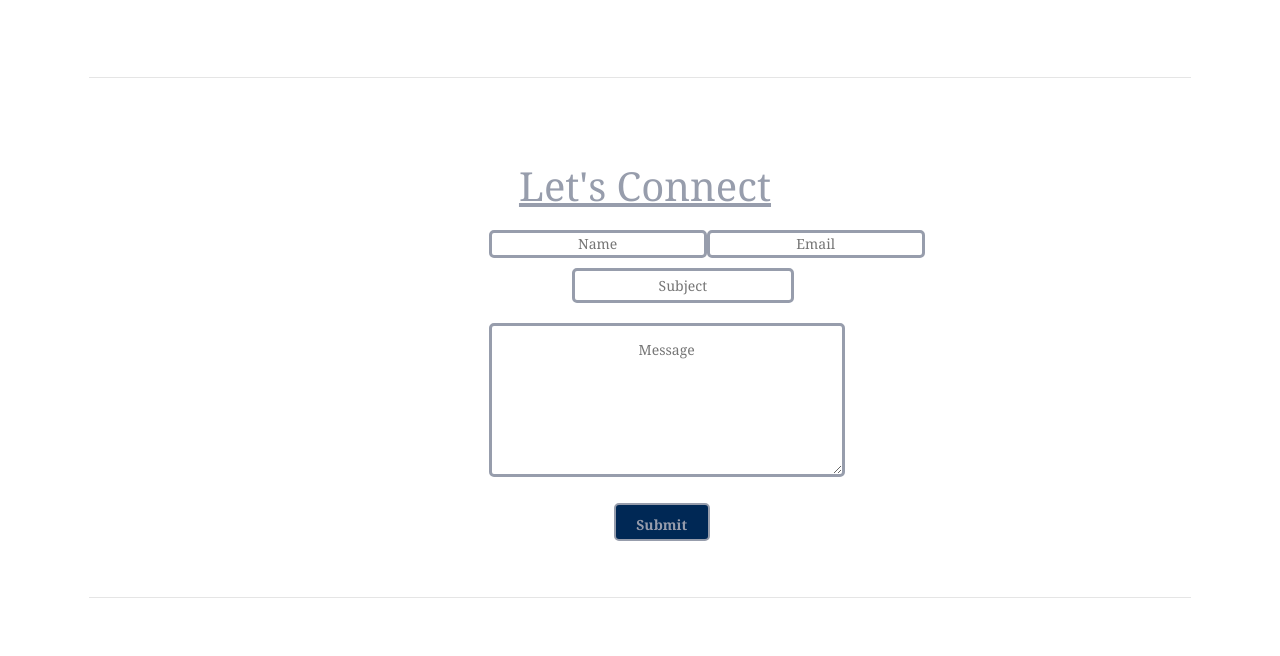
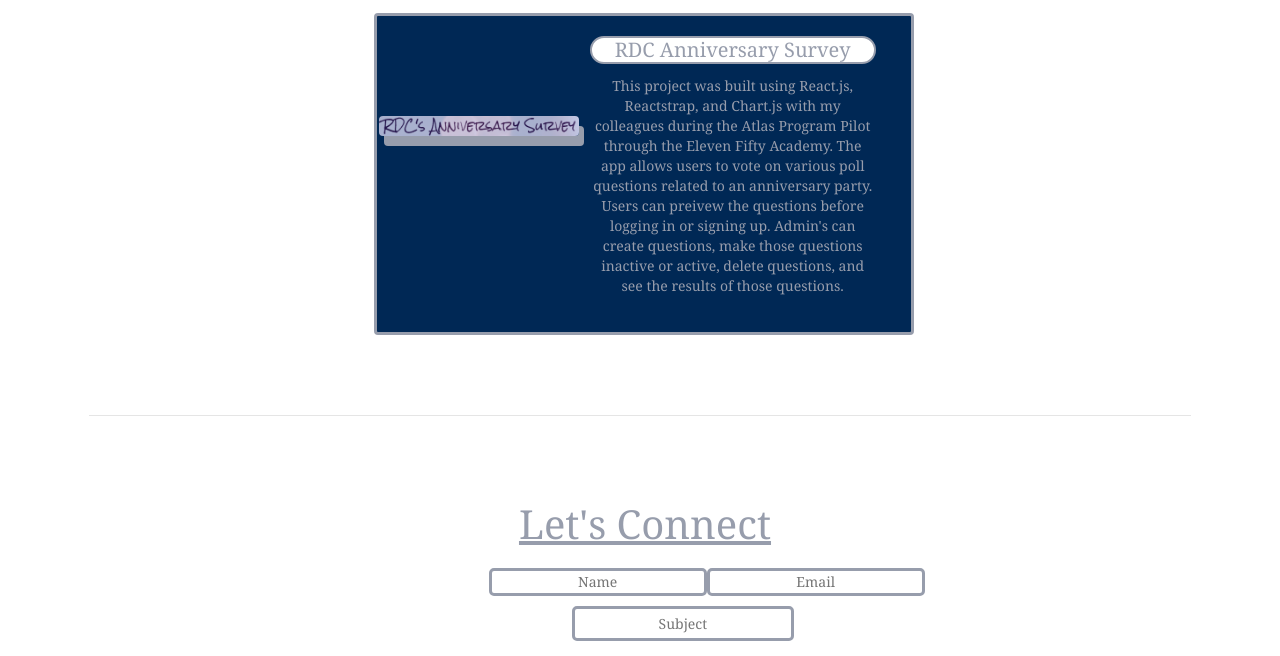
Before and after one commit to dbuergler/portfolioProject, a plain HTML site: page index.html in a window 1280 px wide. Shown: the part 3316-3972 px from the top of the page. Drawn offline with nearby package versions, Linux system fonts and the light colour scheme.

Commit message:
added another project

```diff
--- a/index.css
+++ b/index.css
@@ -162,6 +162,7 @@ a {
     background-color: transparent;
 }
 
+
 #skillsRow{
     padding-bottom: 5rem;
 }
@@ -252,6 +253,12 @@ img{
     background-color: white;
     margin-top: 18px;
     margin-left: -11px;
+    box-shadow: 5px 10px #979dac;
+}
+
+#atlas-image{
+    margin-top: 100px;
+    margin-left: -13px;
     box-shadow: 5px 10px #979dac;
 }
 
--- a/index.html
+++ b/index.html
@@ -67,7 +67,7 @@
           <p>With my experience as a program manager in the non-profit sector, I have always loved working with a team to obtain a goal or a mission. I have a love for learning, helping others, working hard, and obtaining a goal as a team. Most recently, as a graduate of Eleven Fifty Academy's Web Development Program, I have found an opportunity to strengthen my career journey into the coding world and seek a long career in the industry. </p>
           <p>You can usually find me watching sports, playing with my daughter, diving into a craft beer, coaching, or running. These are a few things I like to do outside of my day job, of course! Creating relationships is where my happy place lies and I cannot wait to bring my skillset to your team!</p>
           <h6 id="resume">
-            <a href="https://dbuergler.github.io/resume/Daniel%20Buergler%20Resume.docx">Download my Resume</a>
+            <a href="https://github.com/dbuergler/resume/raw/master-branch/Daniel%20Buergler%20Resume.docx">Download my Resume</a>
           </h6>
         </div>
       </div>
@@ -240,15 +240,31 @@
                 <a href="https://jbhomeremodelingclient.herokuapp.com/" class="my-jbhome-webpage" target="_blank">
                   <img id="jb-image" src="https://api.freelogodesign.org/files/ba597d1f222d4a6b9b861765e54900de/thumb/logo_200x200.png?v=637562660430000000" class= "rounded float-start" style="width: 200px" alt="jbhomeremodling">
                 </a>
-              </div>
+          </div>
           <div class="col-sm-8">
             <div class="card-body">
               <h5 class="card-title">JB Home Remodeling </h5>
               <p class="card-text"> This was my final project at Eleven Fifty Academy where I got to choose what I wanted to do. I built a scheduling website for a contractor using React class components, Typescript, and Ant Design for the styling. This was the first time I used various user roles in an application.</p>
               <p class="card-text"><small class="text-muted"></small></p>
             </div>
+          </div>
         </div>
       </div>
+      <div id= "jbhome" class="card mb-3" style="max-width: 540px;">
+        <div id= "jb-row" class="row">
+          <div class="col-sm-4">
+            <a href="http://atlas-pilot-client.herokuapp.com/" class="atlas-webpage" target="_blank">
+              <img id="atlas-image" src="assets/RDC.PNG" class= "rounded float-start" style="width: 200px" alt="RDC Image">
+            </a>
+      </div>
+      <div class="col-sm-8">
+        <div class="card-body">
+          <h5 class="card-title"> RDC Anniversary Survey</h5>
+          <p class="card-text"> This project was built using React.js, Reactstrap, and Chart.js with my colleagues during the Atlas Program Pilot through the Eleven Fifty Academy. The app allows users to vote on various poll questions related to an anniversary party. Users can preivew the questions before logging in or signing up. Admin's can create questions, make those questions inactive or active, delete questions, and see the results of those questions.</p>
+          <p class="card-text"><small class="text-muted"></small></p>
+        </div>
+      </div>
+    </div>
     </div>
     <br>
     </div>
```
Also changed, not shown: assets/RDC.PNG (added).
